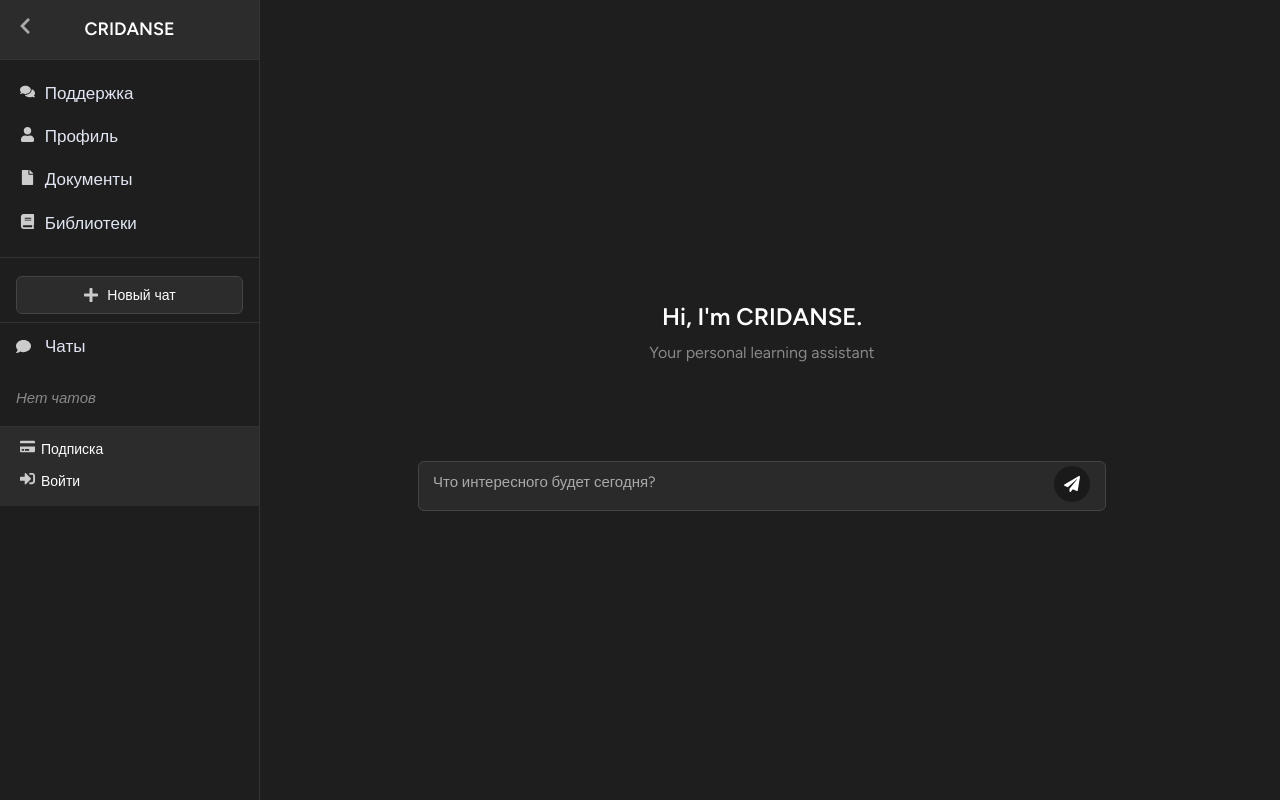
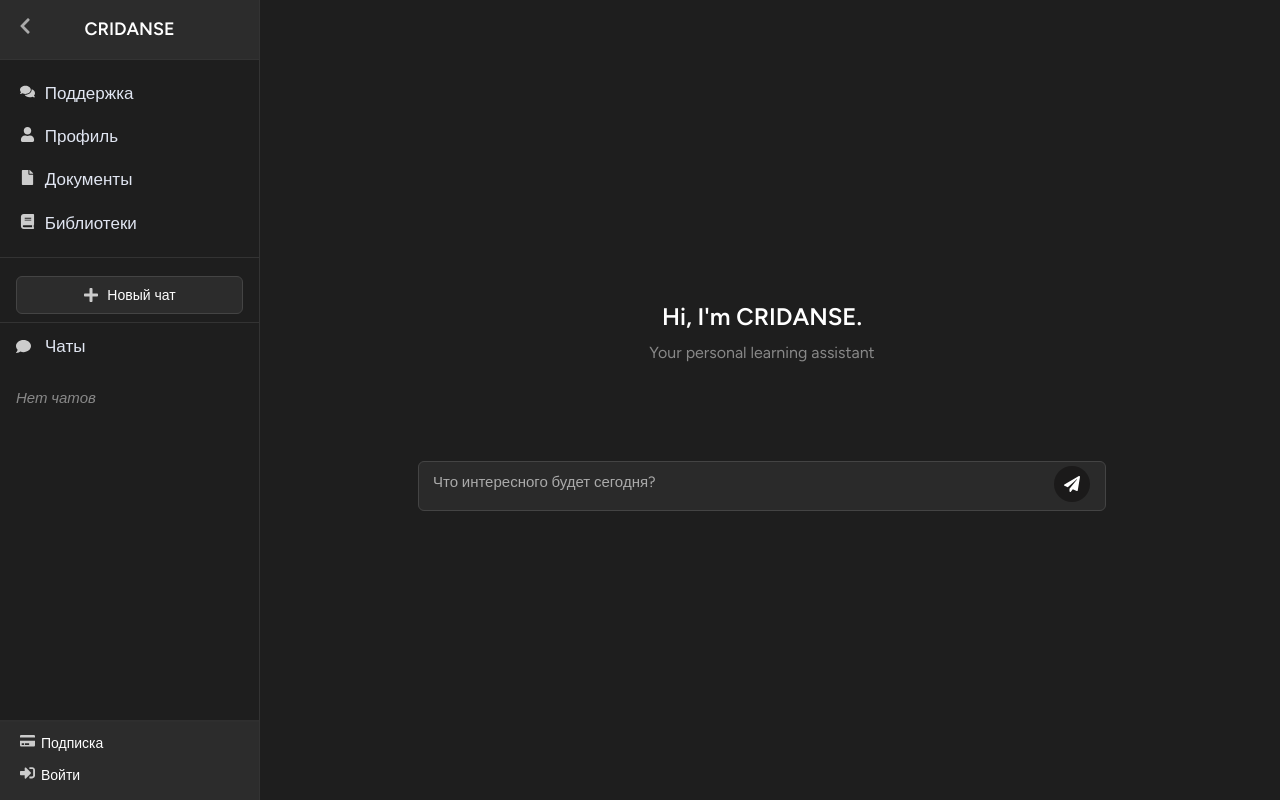
Before and after one commit to Maricvs/CRIDANSE, a React (Vite) app in the folder frontend/: page / in a window 1280 px wide. Built offline with nearby package versions, Linux system fonts and the light colour scheme.

Commit message:
fix: исправлены стили прокрутки для десктопной и мобильной версий

```diff
--- a/frontend/src/App.css
+++ b/frontend/src/App.css
@@ -61,9 +61,9 @@ html, body, #root {
   background-color: var(--bg-color);
   width: calc(100% - 260px);
   margin-left: 260px;
-  flex: 1;
   flex-direction: column;
   transition: margin-left 0.3s ease, width 0.3s ease;
+  height: 100vh;
 }
 
 .main-content.sidebar-collapsed {
@@ -102,6 +102,7 @@ html, body, #root {
     margin-left: 0;
     overflow-x: hidden;
     position: relative;
+    height: 100vh;
   }
 
   .chat-wrapper {
@@ -109,6 +110,7 @@ html, body, #root {
     padding: 0;
     overflow-x: hidden;
     margin: 0;
+    height: 100%;
   }
 
   .auth-container {
--- a/frontend/src/Sidebar.css
+++ b/frontend/src/Sidebar.css
@@ -18,6 +18,7 @@ a:hover {
   z-index: 999;
   position: fixed;
   transition: transform 0.3s ease-in-out;
+  overflow: hidden;
 }
 
 .sidebar.expanded {
@@ -241,6 +242,7 @@ a:hover {
   overflow-y: auto;
   overflow-x: hidden;
   min-height: 0;
+  height: calc(100vh - 300px);
 }
 
 /* Добавь в Sidebar.css или global css */
```
